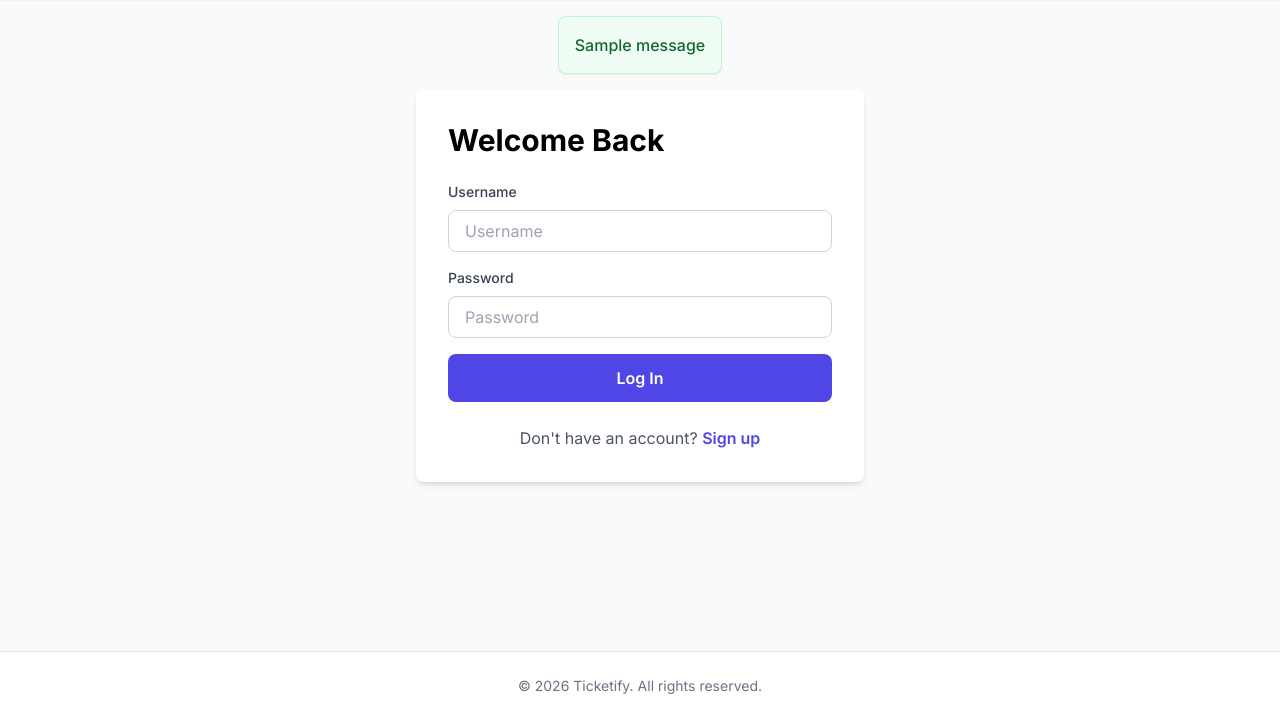
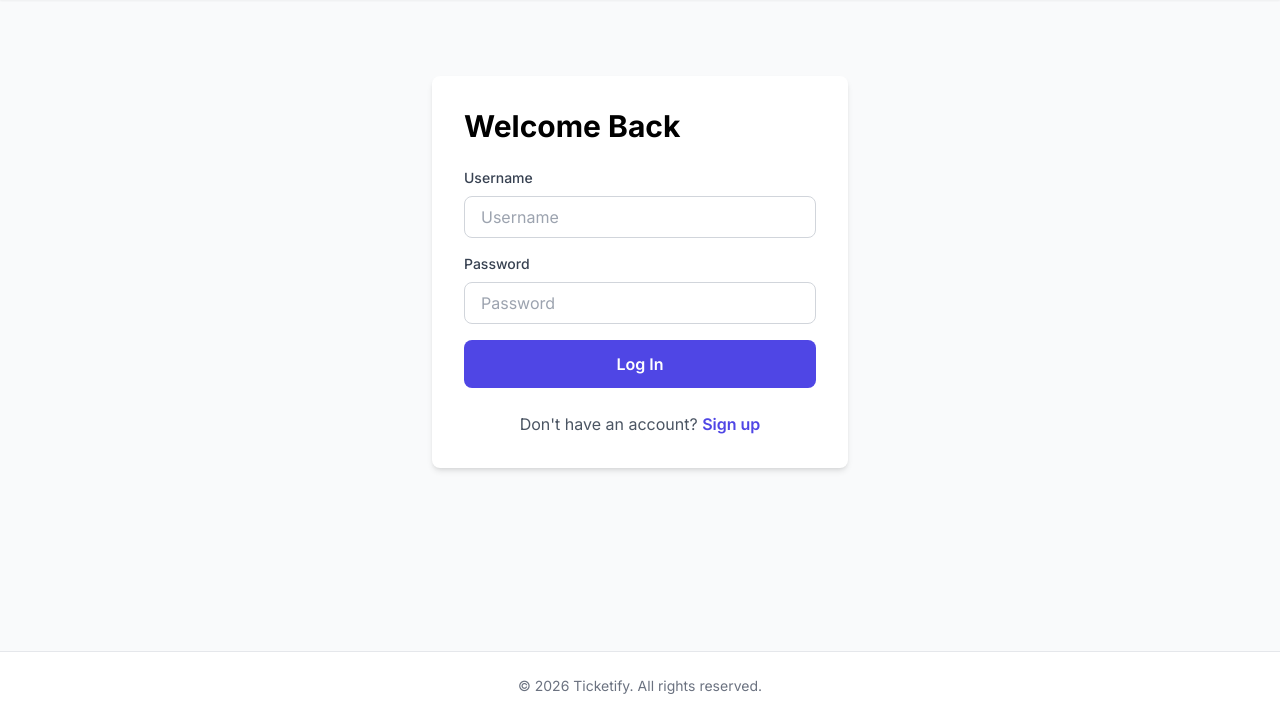
Before and after one commit to brandonlea/Ticketify, a Django app: page /accounts/login/ in a window 1280 px wide. Shown: the part 80-800 px from the top of the page. Run offline with Django 5.2, Linux system fonts and the light colour scheme; tables that the repository leaves empty hold one stand-in row (values such as "Sample post"); one stand-in notice (Sample message) is shown; style sheets or scripts are compiled from the project's sources.

Commit message:
Add auto-dismiss alerts and center login/signup pages

```diff
--- /dev/null
+++ b/static/js/messages.js
@@ -0,0 +1,17 @@
+// Auto-dismiss messages after 5 seconds
+document.addEventListener('DOMContentLoaded', function() {
+    const messages = document.querySelectorAll('.alert-message');
+
+    messages.forEach(function(message) {
+        // Start fading out after 5 seconds
+        setTimeout(function() {
+            message.style.transition = 'opacity 0.5s ease-out';
+            message.style.opacity = '0';
+
+            // Remove from DOM after fade completes
+            setTimeout(function() {
+                message.remove();
+            }, 500);
+        }, 5000);
+    });
+});
--- a/templates/accounts/login.html
+++ b/templates/accounts/login.html
@@ -3,8 +3,9 @@
 {% block title %}Login - Ticketify{% endblock %}
 
 {% block content %}
-<div class="max-w-md mx-auto">
-    <div class="bg-white p-8 rounded-lg shadow-md">
+<div class="flex items-center justify-center min-h-[calc(100vh-16rem)] py-12">
+    <div class="max-w-md w-full px-4">
+        <div class="bg-white p-8 rounded-lg shadow-md">
         <h1 class="text-3xl font-bold mb-6">Welcome Back</h1>
 
         <form method="post" class="space-y-4">
@@ -45,6 +46,7 @@
             Don't have an account?
             <a href="{% url 'accounts:register' %}" class="text-indigo-600 hover:text-indigo-700 font-semibold">Sign up</a>
         </p>
+        </div>
     </div>
 </div>
 {% endblock %}
--- a/templates/accounts/register.html
+++ b/templates/accounts/register.html
@@ -3,8 +3,9 @@
 {% block title %}Register - Ticketify{% endblock %}
 
 {% block content %}
-<div class="max-w-md mx-auto">
-    <div class="bg-white p-8 rounded-lg shadow-md">
+<div class="flex items-center justify-center min-h-[calc(100vh-16rem)] py-12">
+    <div class="max-w-md w-full px-4">
+        <div class="bg-white p-8 rounded-lg shadow-md">
         <h1 class="text-3xl font-bold mb-6">Create Account</h1>
 
         <form method="post" class="space-y-4">
@@ -87,6 +88,7 @@
             Already have an account?
             <a href="{% url 'accounts:login' %}" class="text-indigo-600 hover:text-indigo-700 font-semibold">Log in</a>
         </p>
+        </div>
     </div>
 </div>
 {% endblock %}
--- a/templates/base.html
+++ b/templates/base.html
@@ -83,12 +83,14 @@
     </nav>
 
     {% if messages %}
-    <div class="max-w-7xl mx-auto px-4 sm:px-6 lg:px-8 mt-4">
-        {% for message in messages %}
-        <div class="rounded-lg p-4 mb-4 shadow-sm {% if message.tags == 'error' %}bg-red-50 text-red-800 border border-red-200{% elif message.tags == 'success' %}bg-green-50 text-green-800 border border-green-200{% elif message.tags == 'warning' %}bg-yellow-50 text-yellow-800 border border-yellow-200{% else %}bg-blue-50 text-blue-800 border border-blue-200{% endif %}">
-            <p class="font-medium">{{ message }}</p>
+    <div class="fixed top-20 left-0 right-0 z-[60] px-4 sm:px-6 lg:px-8 pointer-events-none">
+        <div class="max-w-7xl mx-auto">
+            {% for message in messages %}
+            <div class="alert-message rounded-lg p-4 mb-4 shadow-lg pointer-events-auto {% if message.tags == 'error' %}bg-red-50 text-red-800 border border-red-200{% elif message.tags == 'success' %}bg-green-50 text-green-800 border border-green-200{% elif message.tags == 'warning' %}bg-yellow-50 text-yellow-800 border border-yellow-200{% else %}bg-blue-50 text-blue-800 border border-blue-200{% endif %}">
+                <p class="font-medium">{{ message }}</p>
+            </div>
+            {% endfor %}
         </div>
-        {% endfor %}
     </div>
     {% endif %}
 
@@ -107,6 +109,7 @@
     </footer>
 
     <script src="{% static 'js/main.js' %}"></script>
+    <script src="{% static 'js/messages.js' %}"></script>
     {% block extra_js %}{% endblock %}
 </body>
 </html>
```
